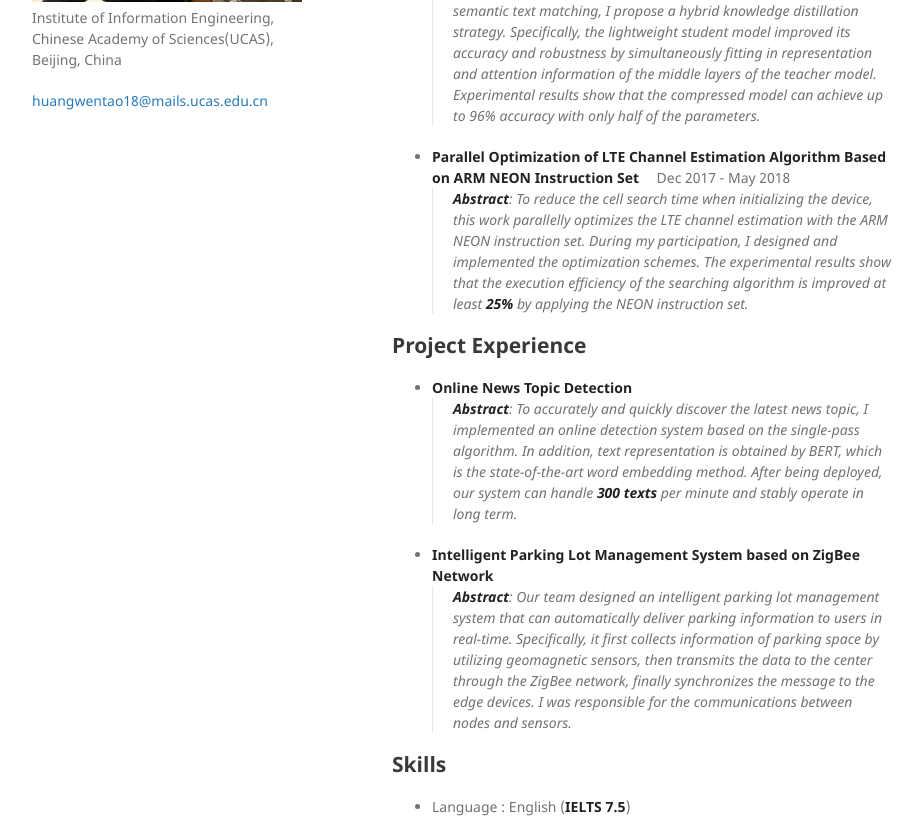
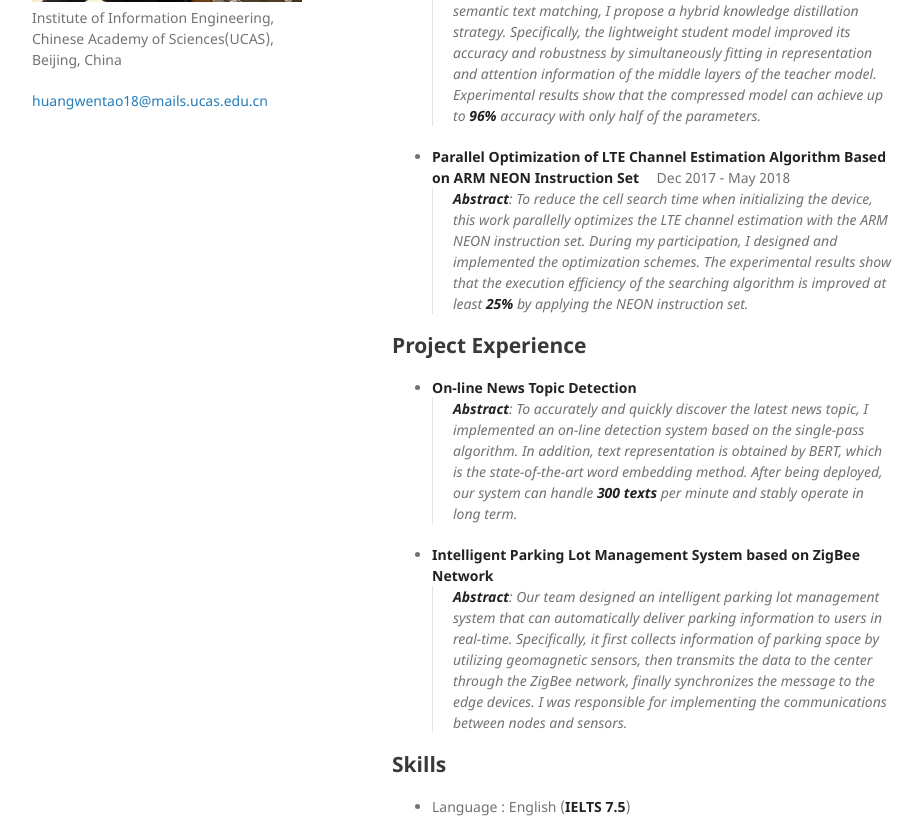
Before and after one commit to winston52/winston52.github.io, a Jekyll site: the page built from index.md, in a window 1280 px wide and 1400 px high, scrolled down 364 px. Shown: the part 302-1120 px from the top of the window, without its empty margins (178-1101 px from the left). Built offline with Jekyll 4.4.1, drawn with Linux system fonts in a browser that asks for light colours; our own code applies the rules of GitHub Pages for plain Markdown files; some of the changed text lies outside the part shown.

Commit message:
Update index.md

```diff
--- a/index.md
+++ b/index.md
@@ -26,7 +26,7 @@ Hi, I have received my master's degree from Institute of Information Engineering
 ## Research Experience
 
 * **Hybrid Knowledge Distillation for Lightweight Semantic Text Matching**
-> **Abstract**: To improve the performance of the compressed model for semantic text matching, I propose a hybrid knowledge distillation strategy. Specifically, the lightweight student model improved its accuracy and robustness by simultaneously fitting in representation and attention information of the middle layers of the teacher model. Experimental results show that the compressed model can achieve up to 96% accuracy with only half of the parameters.
+> **Abstract**: To improve the performance of the compressed model for semantic text matching, I propose a hybrid knowledge distillation strategy. Specifically, the lightweight student model improved its accuracy and robustness by simultaneously fitting in representation and attention information of the middle layers of the teacher model. Experimental results show that the compressed model can achieve up to **96%** accuracy with only half of the parameters.
 
 * **Parallel Optimization of LTE Channel Estimation Algorithm Based on ARM NEON
 Instruction Set** &emsp;Dec 2017 - May 2018
@@ -34,11 +34,11 @@ Instruction Set** &emsp;Dec 2017 - May 2018
 
 ## Project Experience
 
-* **Online News Topic Detection**
-> **Abstract**: To accurately and quickly discover the latest news topic, I implemented an online detection system based on the single-pass algorithm. In addition, text representation is obtained by BERT, which is the state-of-the-art word embedding method. After being deployed, our system can handle **300 texts** per minute and stably operate in long term.
+* **On-line News Topic Detection**
+> **Abstract**: To accurately and quickly discover the latest news topic, I implemented an on-line detection system based on the single-pass algorithm. In addition, text representation is obtained by BERT, which is the state-of-the-art word embedding method. After being deployed, our system can handle **300 texts** per minute and stably operate in long term.
 
 * **Intelligent Parking Lot Management System based on ZigBee Network**
-> **Abstract**: Our team designed an intelligent parking lot management system that can automatically deliver parking information to users in real-time. Specifically, it first collects information of parking space by utilizing geomagnetic sensors, then transmits the data to the center through the ZigBee network, finally synchronizes the message to the edge devices. I was responsible for the communications between nodes and sensors.
+> **Abstract**: Our team designed an intelligent parking lot management system that can automatically deliver parking information to users in real-time. Specifically, it first collects information of parking space by utilizing geomagnetic sensors, then transmits the data to the center through the ZigBee network, finally synchronizes the message to the edge devices. I was responsible for implementing the communications between nodes and sensors.
 
 ## Skills
 * Language : English (**IELTS 7.5**)
```
